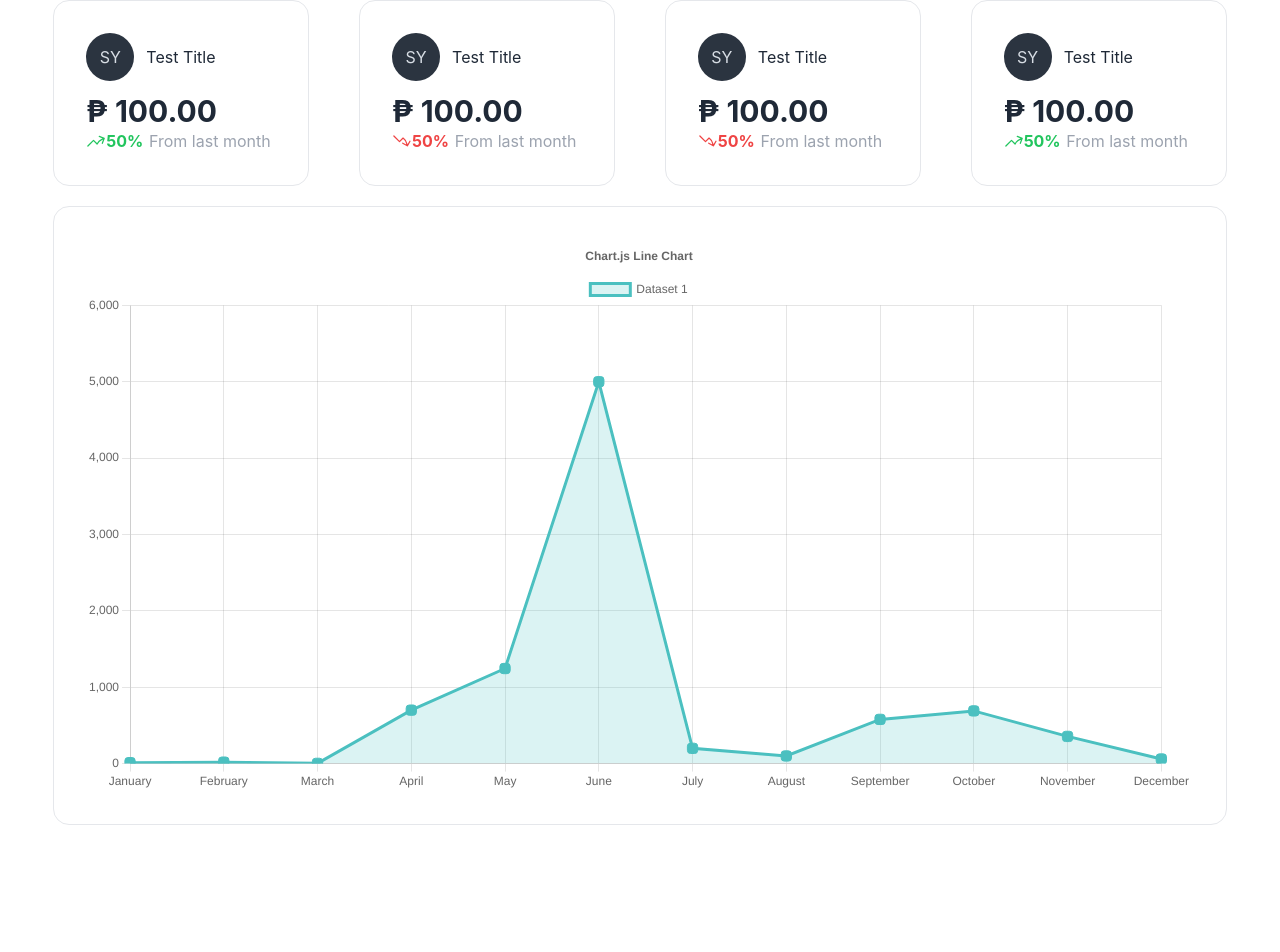
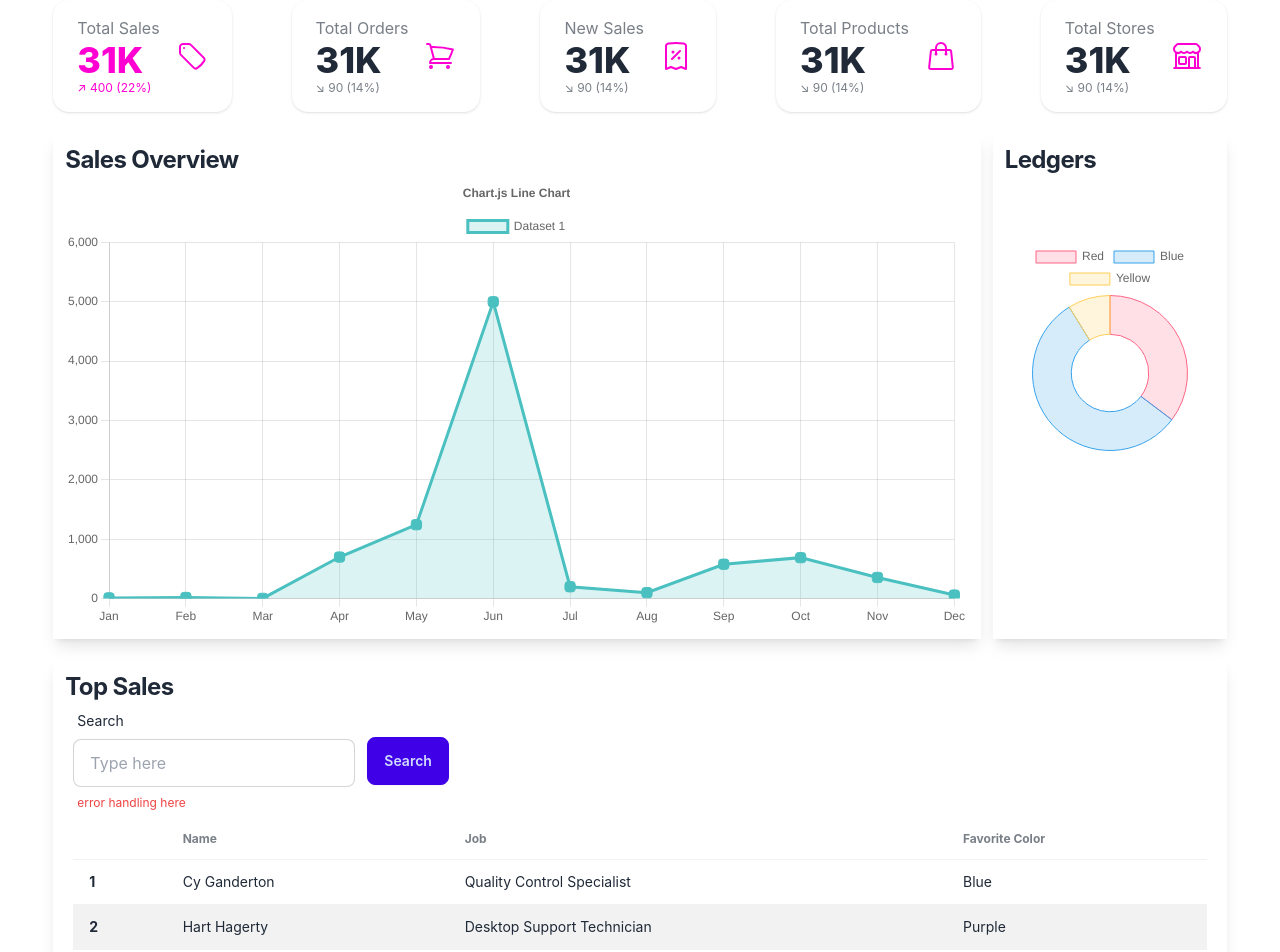
Before and after one commit to nhardbalansag/dcode-pos-portal, a React (Create React App) app: page /portal in a window 1280 px wide. Shown: the part 200-1152 px from the top of the page. Before the commit the page ends 1045 px from the top, so only its background shows below. Built offline with nearby package versions, Linux system fonts and the light colour scheme.

Commit message:
update dashboard

```diff
--- a/src/components/ButtonComp.js
+++ b/src/components/ButtonComp.js
@@ -2,6 +2,6 @@ import React from 'react'
 
 export default function ButtonComp({title = "button", className = "btn-primary"}) {
   return (
-    <button className={`btn btn-active ${className}`}>{title}</button>
+    <button className={`btn btn-active ${className} capitalize`}>{title}</button>
   )
 }
--- /dev/null
+++ b/src/components/DaisyTable.js
@@ -0,0 +1,56 @@
+import React from 'react'
+
+import {
+    InputComp,
+    ButtonComp
+} from './_index'
+
+export default function DaisyTable() {
+  return (
+    <div className="overflow-x-auto px-2">
+        <div className='flex flex-row items-center'>
+            <InputComp label='search'/>
+            <ButtonComp className='btn-primary ml-3' title='search'/>
+        </div>
+        <table className="table table-zebra">
+            {/* head */}
+            <thead>
+                <tr>
+                    <th></th>
+                    <th>Name</th>
+                    <th>Job</th>
+                    <th>Favorite Color</th>
+                </tr>
+            </thead>
+            <tbody>
+                {/* row 1 */}
+                <tr>
+                    <th>1</th>
+                    <td>Cy Ganderton</td>
+                    <td>Quality Control Specialist</td>
+                    <td>Blue</td>
+                </tr>
+                {/* row 2 */}
+                <tr>
+                    <th>2</th>
+                    <td>Hart Hagerty</td>
+                    <td>Desktop Support Technician</td>
+                    <td>Purple</td>
+                </tr>
+                {/* row 3 */}
+                <tr>
+                    <th>3</th>
+                    <td>Brice Swyre</td>
+                    <td>Tax Accountant</td>
+                    <td>Red</td>
+                </tr>
+            </tbody>
+        </table>
+        <div className="join">
+            <button className="join-item btn">«</button>
+            <button className="join-item btn">Page 22</button>
+            <button className="join-item btn">»</button>
+        </div>
+    </div>
+  )
+}
--- a/src/components/DashboardTotalCardContent.js
+++ b/src/components/DashboardTotalCardContent.js
@@ -11,7 +11,7 @@ export default function DashboardTotalCardContent({isPositive = true}) {
     <div>
         <div className='flex justify-start items-center'>
             <div className="avatar placeholder mr-3">
-                <div className="bg-neutral text-neutral-content rounded-full w-12">
+                <div className="bg-gray-200 text-dark-content rounded-full w-8">
                     <span>SY</span>
                 </div>
             </div>
--- /dev/null
+++ b/src/components/DonutChat.js
@@ -0,0 +1,54 @@
+import React from 'react'
+
+import {
+    Chart as ChartJS,
+    CategoryScale,
+    LinearScale,
+    PointElement,
+    LineElement,
+    Title,
+    Tooltip,
+    Legend,
+    Filler,
+} from 'chart.js';
+
+import { Doughnut } from 'react-chartjs-2';
+
+export default function DonutChart() {
+
+    ChartJS.register(
+        CategoryScale,
+        LinearScale,
+        PointElement,
+        LineElement,
+        Title,
+        Tooltip,
+        Legend,
+        Filler
+    );
+
+    const data = {
+        labels: ['Red', 'Blue', 'Yellow'],
+        datasets: [
+          {
+            label: '# of Votes',
+            data: [12, 19, 3],
+            backgroundColor: [
+              'rgba(255, 99, 132, 0.2)',
+              'rgba(54, 162, 235, 0.2)',
+              'rgba(255, 206, 86, 0.2)',
+            ],
+            borderColor: [
+              'rgba(255, 99, 132, 1)',
+              'rgba(54, 162, 235, 1)',
+              'rgba(255, 206, 86, 1)',
+            ],
+            borderWidth: 1,
+          },
+        ],
+      };
+
+    return (
+        <Doughnut data={data} />
+    )
+}
--- a/src/components/InputComp.js
+++ b/src/components/InputComp.js
@@ -1,15 +1,15 @@
 import React from 'react'
 
-export default function InputComp({isText = true}) {
+export default function InputComp({isText = true, label = "label"}) {
 
   return (
     <div>
         <label className="form-control w-full max-w-xs">
             <div className="label">
-                <span className="label-text text-primary">Username</span>
+                <span className="label-text text-dark capitalize">{label}</span>
             </div>
             <input type={isText ? "text" : "password"} placeholder="Type here" className={`input input-bordered w-full max-w-xs`} />
-                <div className="label">
+            <div className="label">
                 <span className="label-text-alt text-red-500">error handling here</span>
             </div>
         </label>
--- a/src/components/LineChart.js
+++ b/src/components/LineChart.js
@@ -10,6 +10,7 @@ import {
     Tooltip,
     Legend,
     Filler,
+    ArcElement
 } from 'chart.js';
 
 import { Line } from 'react-chartjs-2';
@@ -24,7 +25,8 @@ export default function LineChart({data = []}) {
             Title,
             Tooltip,
             Legend,
-        Filler
+            Filler,
+            ArcElement
         );
 
     const generateMonthsArray = () => {
@@ -33,7 +35,7 @@ export default function LineChart({data = []}) {
 
         for (let i = 0; i < 12; i++) {
           const month = new Date(currentDate.getFullYear(), i, 1);
-          const monthName = month.toLocaleString('default', { month: 'long' });
+          const monthName = month.toLocaleString('default', { month: 'short' });
           months.push(monthName);
         }
 
--- a/src/components/_index.js
+++ b/src/components/_index.js
@@ -5,6 +5,8 @@ import NavigationBar from "./NavigationBar";
 import DrawerItemComp from "./DrawerItemComp";
 import LineChart from "./LineChart";
 import DashboardTotalCardContent from "./DashboardTotalCardContent";
+import DonutChart from "./DonutChat";
+import DaisyTable from "./DaisyTable";
 
 export {
     InputComp,
@@ -13,5 +15,7 @@ export {
     NavigationBar,
     DrawerItemComp,
     LineChart,
-    DashboardTotalCardContent
+    DashboardTotalCardContent,
+    DonutChart,
+    DaisyTable
 }
--- a/src/pages/main/dashboard.js
+++ b/src/pages/main/dashboard.js
@@ -3,18 +3,13 @@ import React, { useEffect, useRef } from 'react'
 import {
   CardComp,
   LineChart,
-  DashboardTotalCardContent
+  DonutChart,
+  DaisyTable
 } from '../../components/_index'
 
 const DashboardPage = () => {
 
   const data = [12, 19, 3, 700, 1245, 5000, 200, 100, 579, 690, 356, 60]
-
-  const DashboardTopCardContent = (status) =>{
-    return(
-      <DashboardTotalCardContent isPositive={status}/>
-    )
-  }
 
   return (
     <div>
@@ -23,14 +18,86 @@ const DashboardPage = () => {
           <p className="mt-6 text-lg leading-8 text-gray-400">Anim aute id magna aliqua ad ad non deserunt sunt.</p>
         </div>
         <div className="my-5 grid grid-rows-4 grid-flow-col md:justify-between justify-evenly sm:grid-rows-2 md:grid-rows-1">
-          <CardComp width='w-64 border' children={DashboardTopCardContent(true)}/>
-          <CardComp width='w-64 border' children={DashboardTopCardContent(false)}/>
-          <CardComp width='w-64 border' children={DashboardTopCardContent(false)}/>
-          <CardComp width='w-64 border' children={DashboardTopCardContent(true)}/>
+          <div className="stats shadow">
+            <div className="stat">
+              <div className="stat-figure text-secondary">
+                <svg xmlns="http://www.w3.org/2000/svg" fill="none" viewBox="0 0 24 24" strokeWidth="1.5" stroke="currentColor" className="w-8 h-8">
+                  <path strokeLinecap="round" strokeLinejoin="round" d="M9.568 3H5.25A2.25 2.25 0 0 0 3 5.25v4.318c0 .597.237 1.17.659 1.591l9.581 9.581c.699.699 1.78.872 2.607.33a18.095 18.095 0 0 0 5.223-5.223c.542-.827.369-1.908-.33-2.607L11.16 3.66A2.25 2.25 0 0 0 9.568 3Z" />
+                  <path strokeLinecap="round" strokeLinejoin="round" d="M6 6h.008v.008H6V6Z" />
+                </svg>
+              </div>
+              <div className="stat-title">Total Sales</div>
+              <div className="stat-value text-secondary">31K</div>
+              <div className="stat-desc text-secondary">↗︎ 400 (22%)</div>
+            </div>
+          </div>
+          <div className="stats shadow">
+            <div className="stat">
+              <div className="stat-figure text-secondary">
+                <svg xmlns="http://www.w3.org/2000/svg" fill="none" viewBox="0 0 24 24" strokeWidth="1.5" stroke="currentColor" className="w-8 h-8">
+                  <path strokeLinecap="round" strokeLinejoin="round" d="M2.25 3h1.386c.51 0 .955.343 1.087.835l.383 1.437M7.5 14.25a3 3 0 0 0-3 3h15.75m-12.75-3h11.218c1.121-2.3 2.1-4.684 2.924-7.138a60.114 60.114 0 0 0-16.536-1.84M7.5 14.25 5.106 5.272M6 20.25a.75.75 0 1 1-1.5 0 .75.75 0 0 1 1.5 0Zm12.75 0a.75.75 0 1 1-1.5 0 .75.75 0 0 1 1.5 0Z" />
+                </svg>
+              </div>
+              <div className="stat-title">Total Orders</div>
+              <div className="stat-value">31K</div>
+              <div className="stat-desc">↘︎ 90 (14%)</div>
+            </div>
+          </div>
+          <div className="stats shadow">
+            <div className="stat">
+              <div className="stat-figure text-secondary">
+                <svg xmlns="http://www.w3.org/2000/svg" fill="none" viewBox="0 0 24 24" strokeWidth="1.5" stroke="currentColor" class="w-8 h-8">
+                  <path strokeLinecap="round" strokeLinejoin="round" d="m9 14.25 6-6m4.5-3.493V21.75l-3.75-1.5-3.75 1.5-3.75-1.5-3.75 1.5V4.757c0-1.108.806-2.057 1.907-2.185a48.507 48.507 0 0 1 11.186 0c1.1.128 1.907 1.077 1.907 2.185ZM9.75 9h.008v.008H9.75V9Zm.375 0a.375.375 0 1 1-.75 0 .375.375 0 0 1 .75 0Zm4.125 4.5h.008v.008h-.008V13.5Zm.375 0a.375.375 0 1 1-.75 0 .375.375 0 0 1 .75 0Z" />
+                </svg>
+              </div>
+              <div className="stat-title">New Sales</div>
+              <div className="stat-value">31K</div>
+              <div className="stat-desc">↘︎ 90 (14%)</div>
+            </div>
+          </div>
+          <div className="stats shadow">
+            <div className="stat">
+              <div className="stat-figure text-secondary">
+                <svg xmlns="http://www.w3.org/2000/svg" fill="none" viewBox="0 0 24 24" strokeWidth="1.5" stroke="currentColor" class="w-8 h-8">
+                  <path strokeLinecap="round" strokeLinejoin="round" d="M15.75 10.5V6a3.75 3.75 0 1 0-7.5 0v4.5m11.356-1.993 1.263 12c.07.665-.45 1.243-1.119 1.243H4.25a1.125 1.125 0 0 1-1.12-1.243l1.264-12A1.125 1.125 0 0 1 5.513 7.5h12.974c.576 0 1.059.435 1.119 1.007ZM8.625 10.5a.375.375 0 1 1-.75 0 .375.375 0 0 1 .75 0Zm7.5 0a.375.375 0 1 1-.75 0 .375.375 0 0 1 .75 0Z" />
+                </svg>
+              </div>
+              <div className="stat-title">Total Products</div>
+              <div className="stat-value">31K</div>
+              <div className="stat-desc">↘︎ 90 (14%)</div>
+            </div>
+          </div>
+          <div className="stats shadow">
+            <div className="stat">
+              <div className="stat-figure text-secondary">
+                <svg xmlns="http://www.w3.org/2000/svg" fill="none" viewBox="0 0 24 24" strokeWidth="1.5" stroke="currentColor" class="w-8 h-8">
+                  <path strokeLinecap="round" strokeLinejoin="round" d="M13.5 21v-7.5a.75.75 0 0 1 .75-.75h3a.75.75 0 0 1 .75.75V21m-4.5 0H2.36m11.14 0H18m0 0h3.64m-1.39 0V9.349M3.75 21V9.349m0 0a3.001 3.001 0 0 0 3.75-.615A2.993 2.993 0 0 0 9.75 9.75c.896 0 1.7-.393 2.25-1.016a2.993 2.993 0 0 0 2.25 1.016c.896 0 1.7-.393 2.25-1.015a3.001 3.001 0 0 0 3.75.614m-16.5 0a3.004 3.004 0 0 1-.621-4.72l1.189-1.19A1.5 1.5 0 0 1 5.378 3h13.243a1.5 1.5 0 0 1 1.06.44l1.19 1.189a3 3 0 0 1-.621 4.72M6.75 18h3.75a.75.75 0 0 0 .75-.75V13.5a.75.75 0 0 0-.75-.75H6.75a.75.75 0 0 0-.75.75v3.75c0 .414.336.75.75.75Z" />
+                </svg>
+              </div>
+              <div className="stat-title">Total Stores</div>
+              <div className="stat-value">31K</div>
+              <div className="stat-desc">↘︎ 90 (14%)</div>
+            </div>
+          </div>
         </div>
-        <div className='my-5'>
-          <CardComp width='w-full border' children={<LineChart data={data}/>}/>
+        <div className='my-5 flex flex-row items-stretch'>
+          <div className='w-full shadow-lg p-3'>
+            <h2 className="text-2xl font-bold tracking-tight text-dark">Sales Overview</h2>
+            <LineChart data={data}/>
+          </div>
+
+          <div className='w-1/5 shadow-lg ml-3 p-3'>
+            <h2 className="text-2xl font-bold tracking-tight text-dark h-1/5">Ledgers</h2>
+            <div className='h-fit'>
+              <DonutChart/>
+            </div>
+          </div>
         </div>
+        <div className='shadow-lg p-3'>
+          <h2 className="text-2xl font-bold tracking-tight text-dark h-1/5">Top Sales</h2>
+          <DaisyTable/>
+        </div>
+
     </div>
   )
 }
```
Lines whose indentation alone changed are shown as unchanged.
